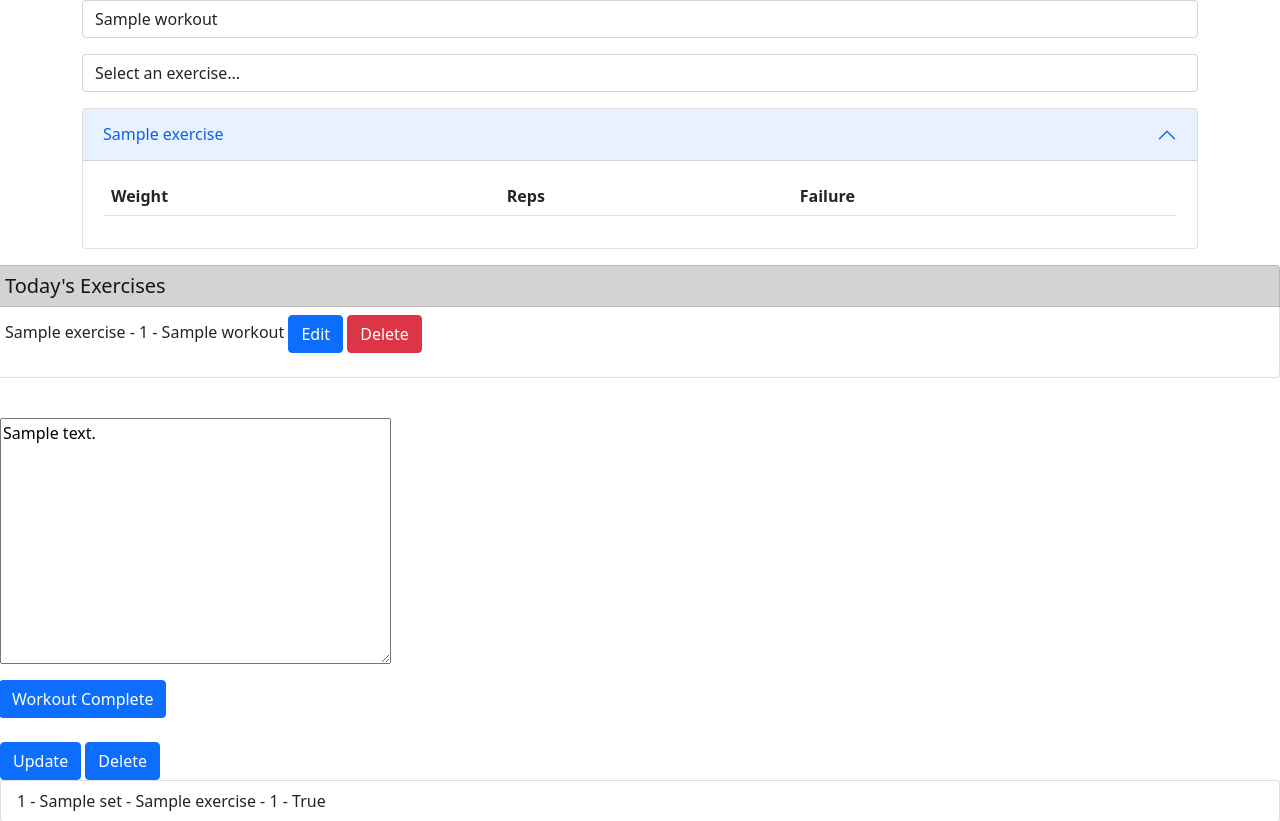
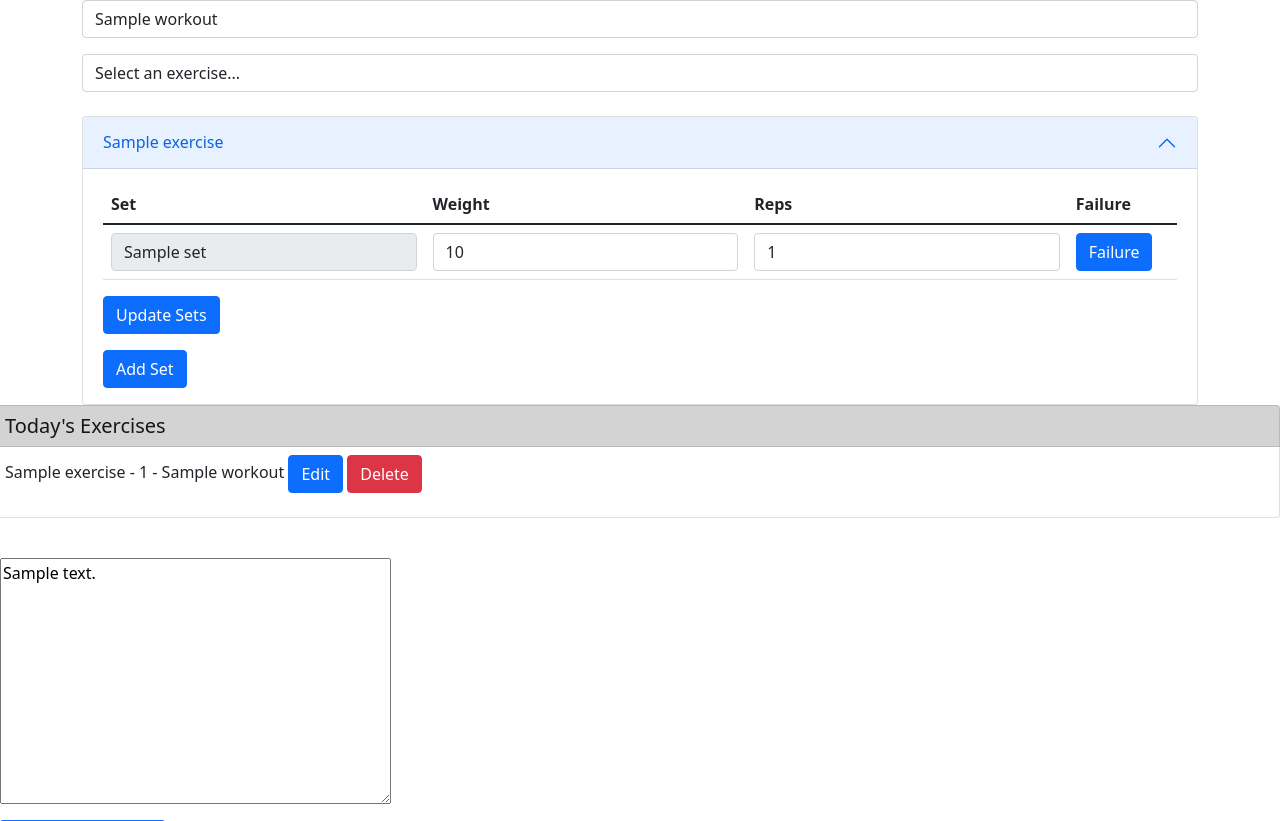
Before and after one commit to ptivnan/WorkoutTracker, a Django app: page /workout/1 in a window 1280 px wide, after a click that opens the changed part. Shown: the part 80-901 px from the top of the page. Run offline with Django 3.2, Linux system fonts and the light colour scheme; tables that the repository leaves empty hold one stand-in row (values such as "Sample post"); lists and menus that the app fills with data are empty.

Commit message:
Workout exercise sets are updatable now

```diff
--- a/TrackerApp/forms.py
+++ b/TrackerApp/forms.py
@@ -52,4 +52,34 @@
         )
     )
 
-SetFormset = forms.inlineformset_factory(models.WorkoutExercise, models.Set, fields=('__all__'), extra=0, can_delete=True )
+SetFormset = forms.inlineformset_factory(models.WorkoutExercise, models.Set, fields=('__all__'), extra=0, can_delete=True)
+WorkoutFormset = forms.inlineformset_factory(
+    models.Workout,
+    models.Set,
+    fields=('__all__'),
+    extra=0,
+    can_delete=True,
+    widgets = {
+        'weight': forms.NumberInput(
+            attrs = {
+                'class': 'form-control',
+            }
+        ),
+        'reps': forms.NumberInput(
+            attrs = {
+                'class': 'form-control',
+            }
+        ),
+        'failure': forms.CheckboxInput(
+            attrs = {
+                'class': 'btn-check',
+            }
+        ),
+        'name': forms.TextInput(
+            attrs = {
+                'class': 'form-control',
+                'disabled': 'true',
+            }
+        )
+    }
+    )
--- a/TrackerApp/models.py
+++ b/TrackerApp/models.py
@@ -35,7 +35,7 @@
     workout_exercise = models.ForeignKey(WorkoutExercise, blank=True, null=True, on_delete=models.CASCADE)
     weight = models.PositiveSmallIntegerField(blank=True, null=True)
     reps = models.PositiveSmallIntegerField(blank=True, null=True)
-    failure = models.BooleanField(null=True, default=False)
+    failure = models.BooleanField(null=False, default=False)
 
     def __str__(self):
         return self.name
--- a/TrackerApp/templates/trackerapp/workout-detail.html
+++ b/TrackerApp/templates/trackerapp/workout-detail.html
@@ -11,25 +11,31 @@
     <div class="row mb-2">
         <form action="" method="post">
             <div class="col">
-            {{workout_exercise.exercise | default_if_none:"Select and exercise"}}
+                {{workout_exercise.exercise}}
             </div>
+        </form>
     </div>
     <div class="accordion" id="exercise-accodion">
         {% for exercise in workout_exercise_list %}
         <div class="accordion-item">
             <h2 class="accordion-header" id="heading{{exercise.exercise.id}}">
-      <button class="accordion-button collapsed" type="button" data-bs-toggle="collapse" data-bs-target="#collapse{{exercise.id}}" aria-expanded="true" aria-controls="collapse{{exercise.exerciser.id}}">
+                <button class="accordion-button collapsed" type="button" data-bs-toggle="collapse"
+                    data-bs-target="#collapse{{exercise.id}}" aria-expanded="true"
+                    aria-controls="collapse{{exercise.exerciser.id}}">
                     {{exercise.exercise}}
                 </button>
             </h2>
-    <div id="collapse{{exercise.id}}" class="accordion-collapse collapse" aria-labelledby="headingOne" data-bs-parent="#exercise-accodion">
+            <div id="collapse{{exercise.id}}" class="accordion-collapse collapse" aria-labelledby="headingOne"
+                data-bs-parent="#exercise-accodion">
                 <div class="accordion-body">
                     <form action="" method="post">
                         {%csrf_token%}
                         {{ formset.management_form }}
-            <table class="table table-striped">
+                        <div class="table-responsive">
+                            <table class="table">
                                 <thead>
                                     <tr>
+                                        <th class="col">Set</th>
                                         <th scope="col">Weight</th>
                                         <th scope="col">Reps</th>
                                         <th scope="col">Failure</th>
@@ -39,13 +45,26 @@
                                     {% for form in formset %}
                                     {{form.id}}
                                     <tr>
+                                        <td>{{form.name}}</td>
                                         <td>{{form.weight}}</td>
                                         <td>{{form.reps}}</td>
-                        <td>{{form.failure}}</td>
+                                        <td>{{form.failure}}
+                                            <label class="btn btn-outline-primary" id="fail-btn">Failure</label><br>
+                                        </td>
                                     </tr>
                                     {% endfor %}
                                 </tbody>
                             </table>
+                        </div>
+                        <button class="btn btn-primary" type="submit" name="update-set">Update Sets</button>
+                    </form>
+
+                        <input type="number" value="{{exercise.exercise.id}}" name="workout_exercise" hidden>
+                        <form class="mb-0" action="" method="post">
+                            <input type="number" value="{{exercise.exercise.id}}" name="workout_exercise" hidden>
+                            {%csrf_token%}
+                            <button class="btn btn-primary" name="add-set">Add Set</button>
+                        </form>
                 </div>
             </div>
         </div>
@@ -54,16 +73,17 @@
 
 </form>
 </div>
-
-
 <div class="row mb-3">
     <ul class="list-group">
-                    <li class="list-group-item list-group-item-dark"><h5 class="mb-0">Today's Exercises</h5></li>
+        <li class="list-group-item list-group-item-dark">
+            <h5 class="mb-0">Today's Exercises</h5>
+        </li>
         {% for exercise in workout_exercise_list %}
         <li class="list-group-item">
             <form action="" method="post">
                 {%csrf_token%}
-                            <input type="checkbox" id='{{exercise.id}}' name='delete-exercise' value='{{exercise.id}}' hidden checked>
+                <input type="checkbox" id='{{exercise.id}}' name='delete-exercise' value='{{exercise.id}}' hidden
+                    checked>
                 {{exercise.exercise}} - {{exercise.id}} - {{exercise.workout.name}}
                 <a class="btn btn-primary" href="/workout/exercise/{{exercise.id}}">Edit</a>
                 <button class="btn btn-danger" type="submit" name="delete-workout-exercise">Delete</button>
--- a/TrackerApp/templates/trackerapp/workout-exercise-detail.html
+++ b/TrackerApp/templates/trackerapp/workout-exercise-detail.html
@@ -44,7 +44,7 @@
                     {% endfor %}
                 </tbody>
             </table>
-            <button class="btn btn-primary" type="submit" name="update-set">Update Sets</button>
+            <button class="btn btn-primary" type="submit" name="update-set" for="">Update Sets</button>
         </form>
 
     </div>
--- a/TrackerApp/views.py
+++ b/TrackerApp/views.py
@@ -44,6 +44,9 @@
     workout_form = forms.WorkoutForm(request.POST or None, instance=workout)
     workout_exercise_form = forms.WorkoutExerciseForm(request.POST or None, initial={'workout': workout})
     workout_exercise_list_form = forms.WorkoutExerciseListForm()
+    sets = models.Set.objects.filter(workout=workout)
+    number_of_sets = f"{len(sets) + 1}"
+    formset = forms.WorkoutFormset(request.POST or None, instance=workout, initial=[{'name': number_of_sets, 'workout': workout}])
 
     context = {
         'workout': workout,
@@ -54,6 +57,9 @@
         'all_sets': models.Set.objects.all(),
         'workout_form': workout_form,
         'id': id,
+        'formset': formset,
+
+
     }
 
     if request.method == 'POST':
@@ -82,6 +88,27 @@
             workout.delete()
             return redirect('tracker-home')
 
+
+        elif 'add-set' in request.POST:
+            print(request.POST)
+            workout_exercise_id = request.POST['workout_exercise']
+            set = models.Set()
+            set.workout = workout
+            set.exercise = models.Exercise.objects.get(id=workout_exercise_id)
+            set.name = number_of_sets
+            set.save()
+
+            return redirect(workout)
+
+        elif 'update-set' in request.POST:
+            print(formset.data)
+            print(f"Set Form Valid: ", formset.is_valid())
+            print(f"Set Form Errors: ", formset.errors)
+            if formset.is_valid():
+                formset.workout = workout
+                formset.save()
+
+            return redirect(workout)
 
     return render(request, 'trackerapp/workout-detail.html', context)
 
--- a/static/js/workout_tracker.js
+++ b/static/js/workout_tracker.js
@@ -1,3 +1,13 @@
 $(document).ready(function() {
+    console.log("Ready!")
+    console.log($("#fail-btn").siblings().get(0).id)
+    console.log($('.btn-check').attr('id'))
+    $("#fail-btn").each(function () {
+        var sib_id = $(this).siblings().get(0).id
+        $(this).attr('for', sib_id)
+    })
+})
 
-})
+// $('#fail-btn').each(function () {
+//     alert($(this).closest('.btn-check').id);
+// });
```
Lines whose indentation alone changed are shown as unchanged.
